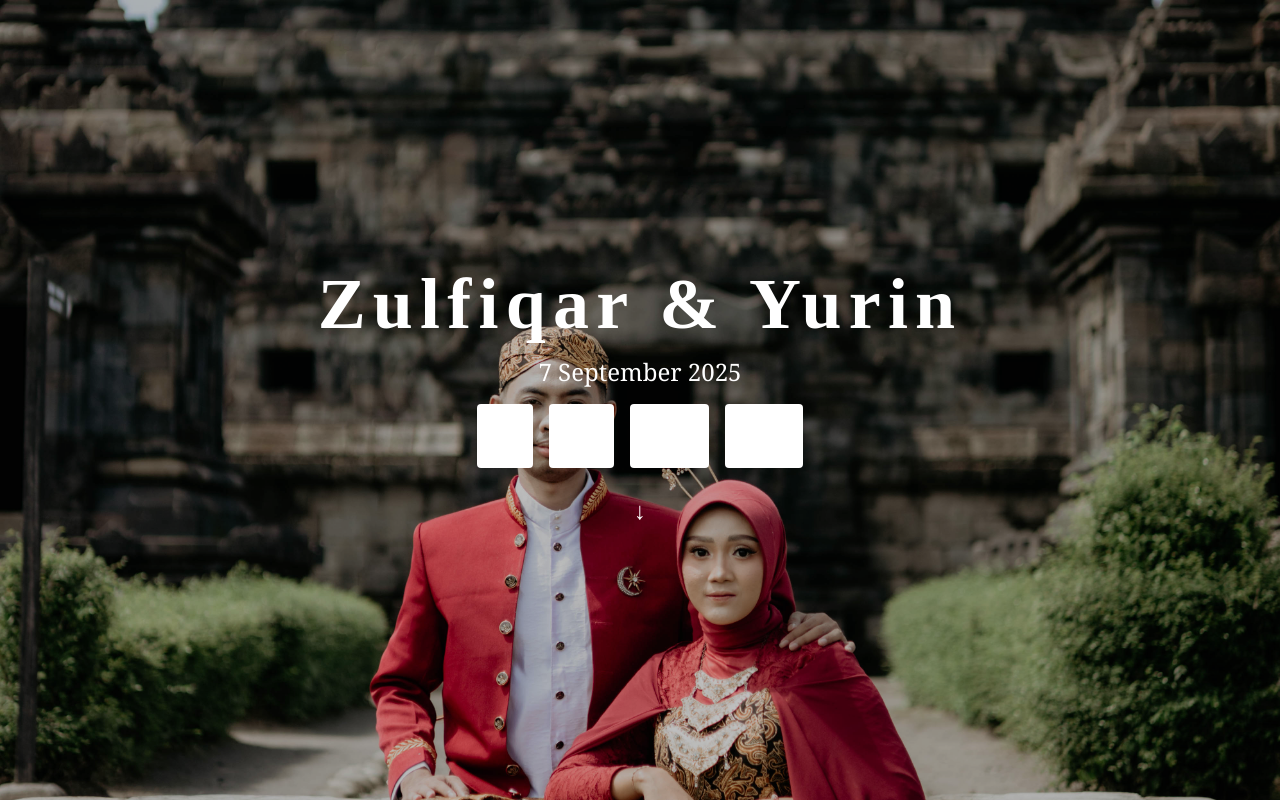
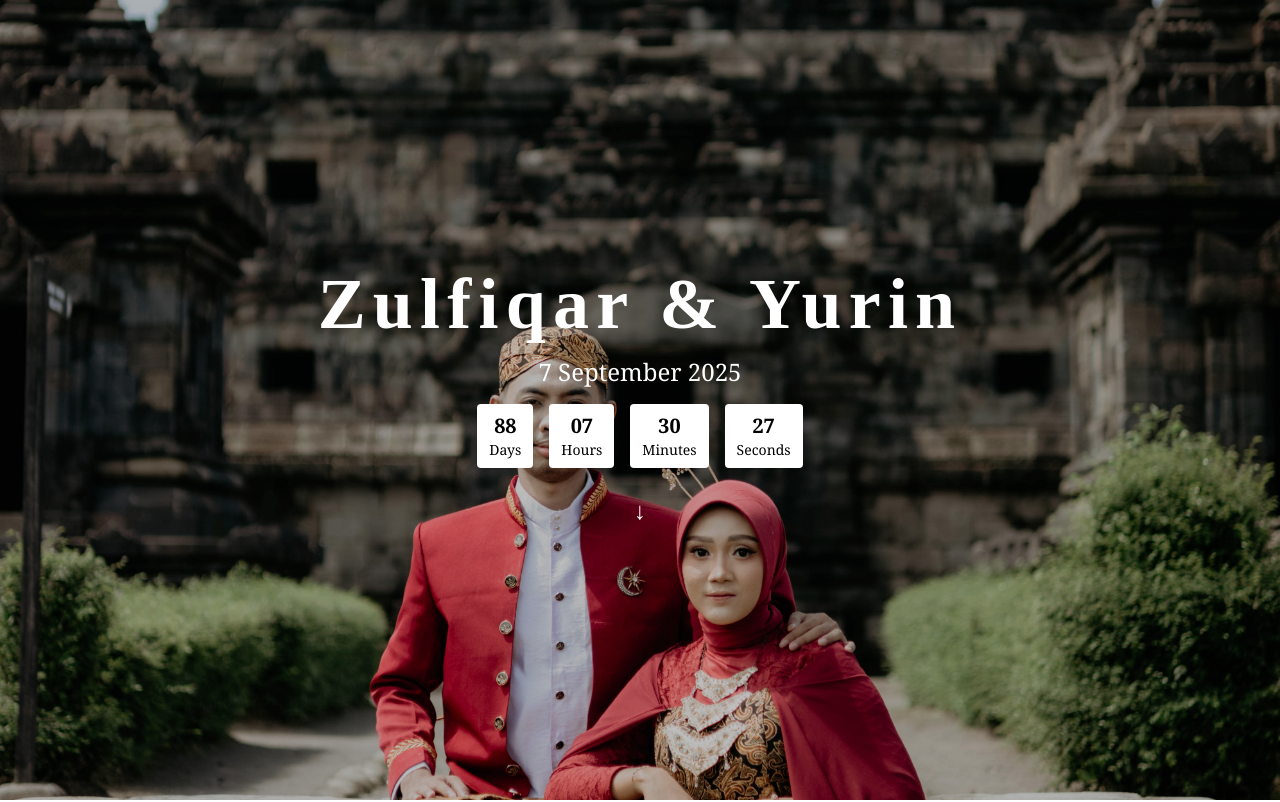
Before and after one commit to grayhonz/undanganPernikahan, a Next.js app: page / in a window 1280 px wide. Shown: the top 802 px of the page. Built offline with nearby package versions, Linux system fonts and the light colour scheme.

Commit message:
refactor: menambah countdown

```diff
--- a/src/app/components/Countdown.tsx
+++ b/src/app/components/Countdown.tsx
@@ -24,7 +24,7 @@ export default function Countdown({ targetDate }: Props) {
   return (
     <div className="flex justify-center space-x-4 mt-4 text-lg">
       {["Days", "Hours", "Minutes", "Seconds"].map((label, idx) => (
-        <div key={idx} className="px-3 py-2 bg-white bg-opacity-50 rounded">
+        <div key={idx} className="px-3 py-2 bg-white text-black bg-opacity-50 rounded">
           <div className="font-semibold text-xl">
             {[days, hrs, mins, secs][idx].toString().padStart(2, '0')}
           </div>
```
